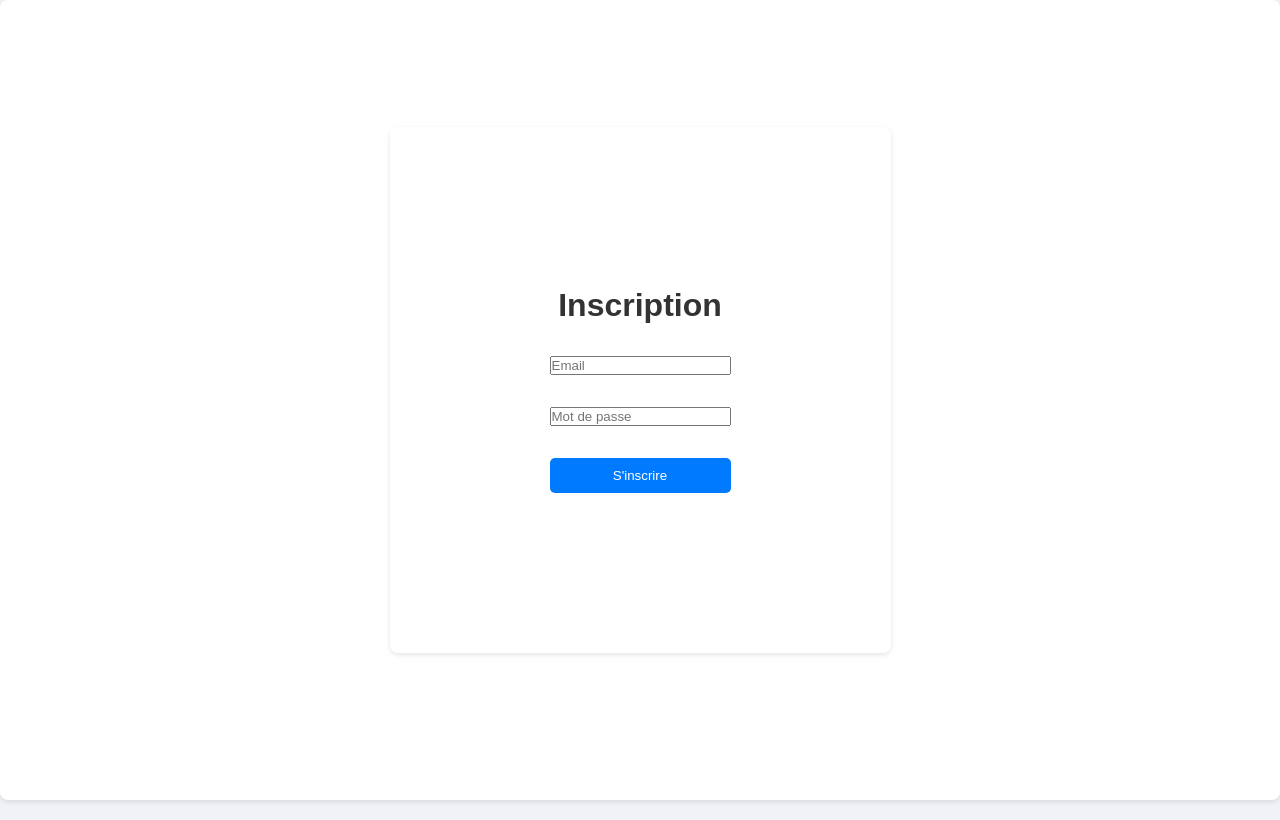
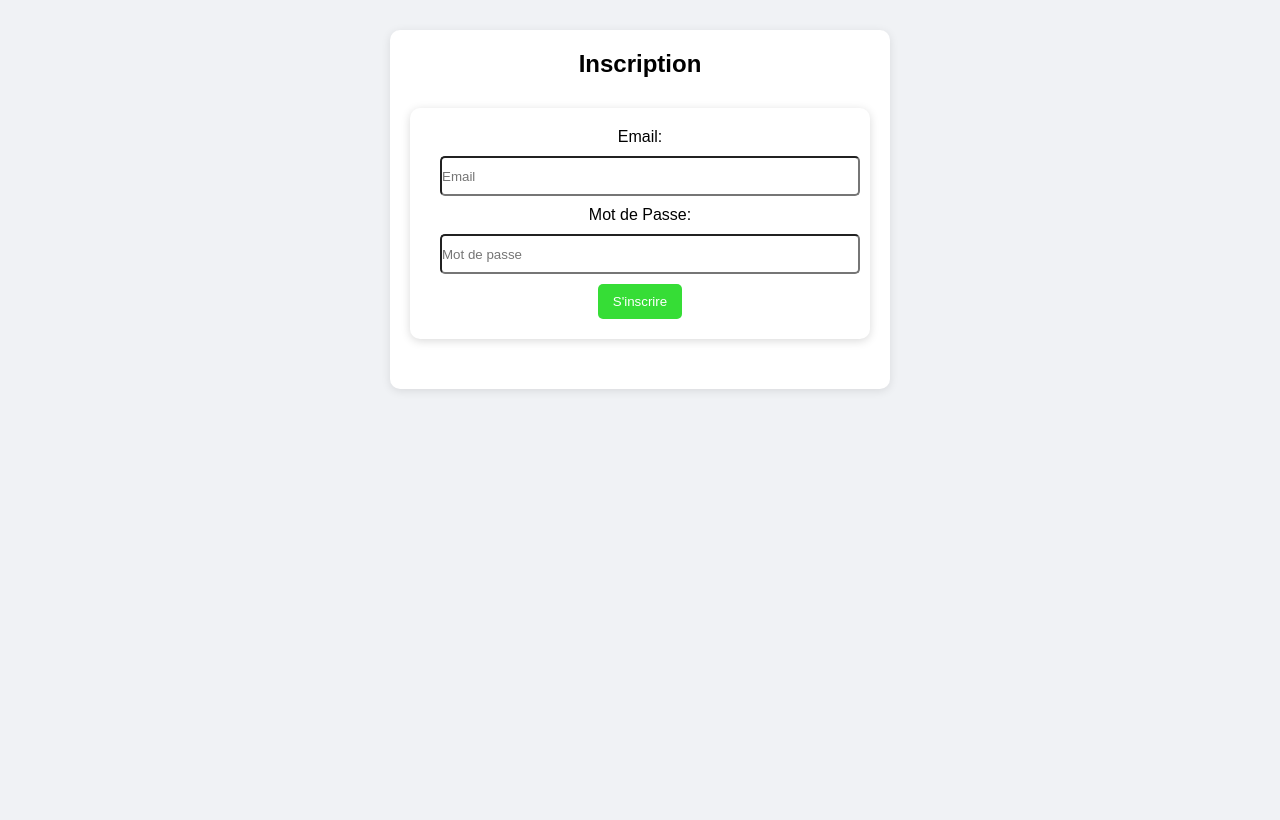
Before and after one commit to sahyan19/social_valyh, a PHP site: page /src/register.php in a window 1280 px wide. After the commit the page ends 391 px from the top, so only its background shows below. Run offline with PHP 8.4, Linux system fonts and the light colour scheme.

Commit message:
interface d'inscription et de connéxion

```diff
--- a/src/home.php
+++ b/src/home.php
@@ -73,7 +73,7 @@ $posts = $pdo->query('SELECT posts.*, users.email FROM posts JOIN users ON posts
 <div class="container">
     <div>
         <div class="user">
-            <img src="./img/imageTeste.png" alt="Photo de profil" class="pdp">
+            <img src="../img/imageTeste.png" alt="Photo de profil" class="pdp">
             <h4><?= htmlspecialchars($user_email['email']) ?></h4>
         </div>
         <button><a href="logout.php">Déconnexion</a></button>
@@ -91,7 +91,7 @@ $posts = $pdo->query('SELECT posts.*, users.email FROM posts JOIN users ON posts
         <!-- Affichage des publications -->
         <?php foreach ($posts as $post): ?>
             <div>
-                <h3 class="head-post"><img src="./img/imageTeste.png" alt="photo de profil" class="image-gros"><?= htmlspecialchars($post['email']) ?> a publié :</h3>
+                <h3 class="head-post"><img src="../img/imageTeste.png" alt="photo de profil" class="image-gros"><?= htmlspecialchars($post['email']) ?> a publié :</h3>
                 <p><?= nl2br(htmlspecialchars($post['content'])) ?></p>
                 <small>Publié le <?= htmlspecialchars($post['created_at']) ?></small>
 
@@ -158,7 +158,7 @@ $posts = $pdo->query('SELECT posts.*, users.email FROM posts JOIN users ON posts
                     <div style="margin-left: 20px;">
                         <div class="comment-item">
                             <div class="comment-inside">
-                                <img src="./img/imageTeste.png" alt="Photo de profil" class="image-mini">
+                                <img src="../img/imageTeste.png" alt="Photo de profil" class="image-mini">
                                 <strong><?= htmlspecialchars($comment['email']) ?> :</strong>
                             </div>
                             <p><?= nl2br(htmlspecialchars($comment['content'])) ?></p>
--- a/src/logout.php
+++ b/src/logout.php
@@ -1,6 +1,6 @@
 <?php
 session_start();
 session_destroy();
-header("Location: index.php");
+header("Location: ../index.php");
 exit();
 ?>
--- a/src/register.php
+++ b/src/register.php
@@ -23,11 +23,13 @@ if ($_SERVER['REQUEST_METHOD'] == 'POST') {
 </head>
 <body>
     <div class="container-formulaire">
-        <form method="POST" class="formulaire-login">
-            <h1>Inscription</h1>
-            <input type="email" name="email" placeholder="Email" required>
-            <input type="password" name="password" placeholder="Mot de passe" required>
-            <button type="submit">S'inscrire</button>
+        <h2>Inscription</h2>
+        <form method="POST" class="formulaire">
+            <label for="email">Email:</label>
+            <input type="email" name="email" placeholder="Email" required><br>
+            <label for="password">Mot de Passe:</label>
+            <input type="password" name="password" placeholder="Mot de passe" required><br>
+            <button type="submit" id="inscription">S'inscrire</button>
         </form>
     </div>
 </body>
--- a/style/style.css
+++ b/style/style.css
@@ -11,22 +11,19 @@ body {
     padding: 0;
 }
 
-.formulaire-login {
-    padding: 10em 10em;
-    display: flex;
-    flex-direction: column;
-    gap: 2em;
+
+.container-formulaire {
+    max-width: 500px;
+    margin: 30px auto;
+    padding: 20px;
+    border-color: #ffffff;
+    border-radius: 10px;
+    box-shadow: 0 2px 10px rgba(0, 0, 0, 0.1);
 }
 
-.container-formulaire {
-    width: 100%;
-    height: 100vh;
-    display: flex;
-    align-items: center;
-    justify-content: center;
+.container-formulaire h2 {
+    text-align: center;
 }
-
-
 
 .body-index {
     font-family: 'Arial', sans-serif;
@@ -37,6 +34,31 @@ body {
     align-items: center;
     height: 100vh;
     text-align: center;
+}
+
+#inscription {
+    background-color: rgb(54, 221, 54);
+}
+
+#inscription:hover {
+    background-color: green;
+}
+
+.formulaire {
+    text-align: center;
+    max-width: 500px;
+    margin: 30px auto;
+    padding: 20px;
+    background-color: #ffffff;
+    border-radius: 10px;
+    box-shadow: 0 2px 10px rgba(0, 0, 0, 0.15);
+}
+
+form input[type="email"], input[type="password"] {
+    width: 100%;
+    height: 3em;
+    border-radius: 5px;
+    margin: 10px;
 }
 
 .container {
@@ -159,7 +181,7 @@ span {
 }
 
 .reaction-wow {
-    color: #fd7e14; /
+    color: #fd7e14;
 }
 
 .reaction-sad {
```
Also changed, not shown: src/login.php (+6 -6 lines).
